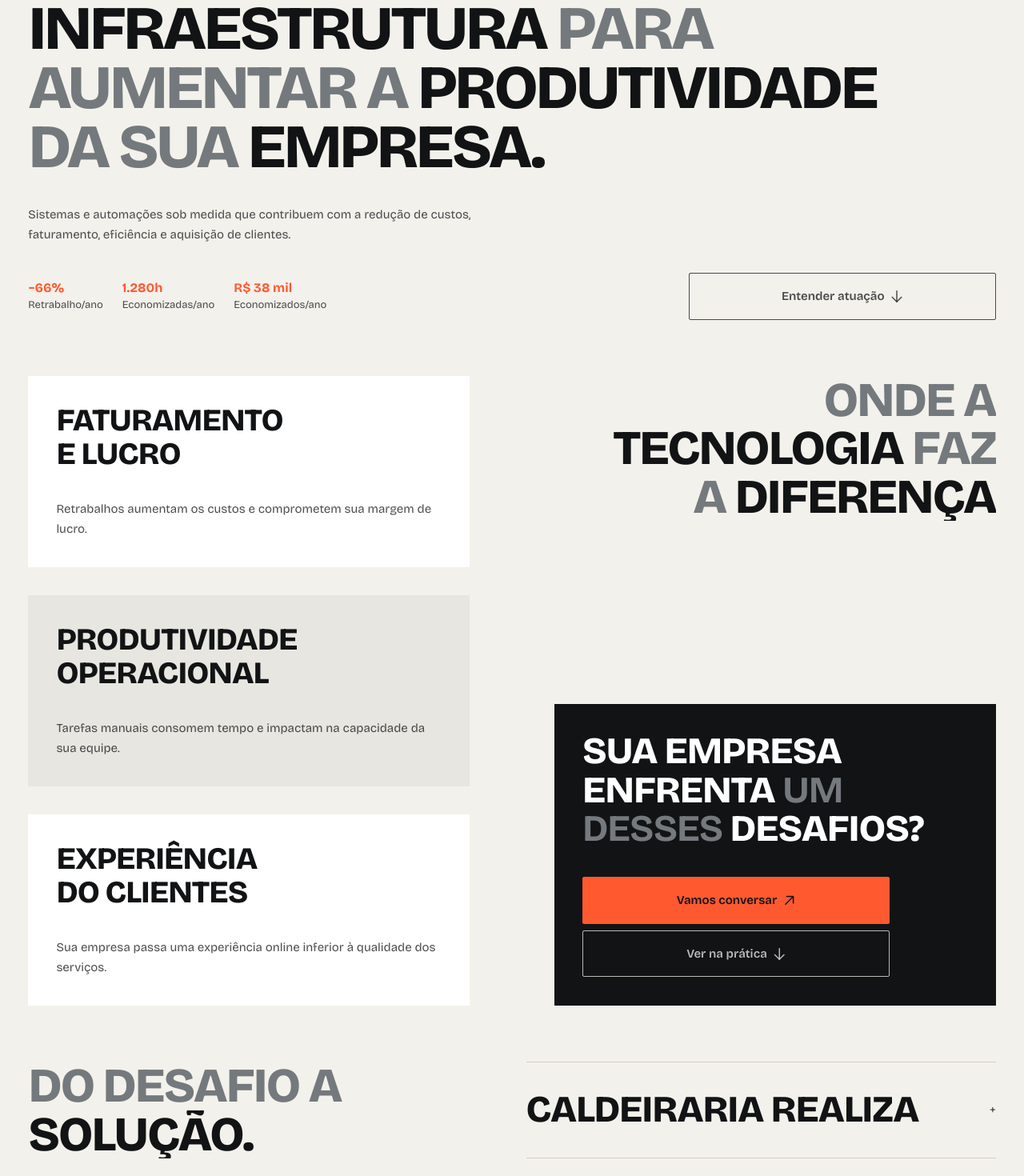
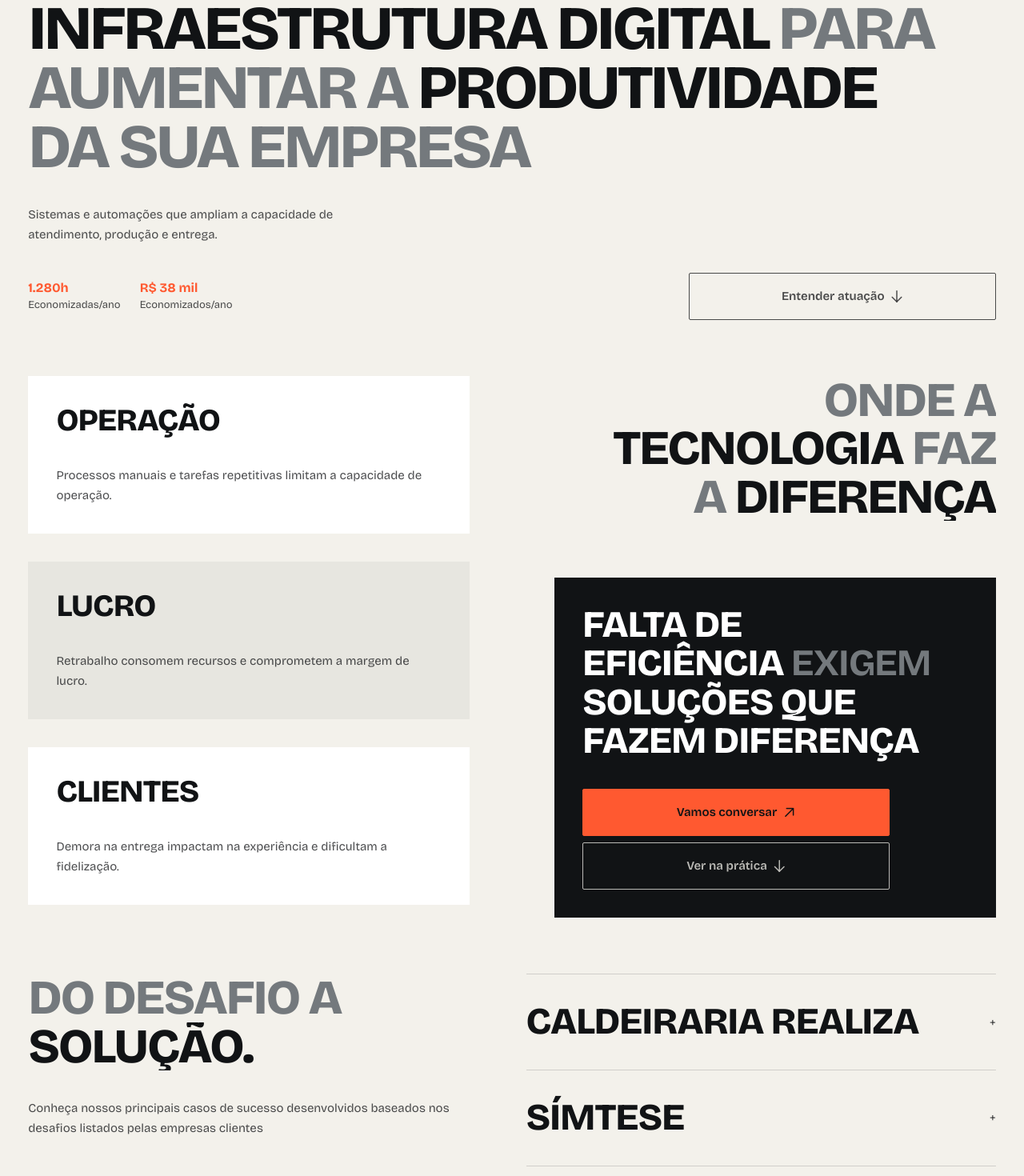
Before and after one commit to FragaTheus/optional-site-comercial, an Angular app: page / in a window 1280 px wide. Shown: the part 300-1770 px from the top of the page at 80% size. Built offline with nearby package versions, Linux system fonts and the light colour scheme.

Commit message:
rev: Copyrwiting home Optional;

```diff
--- a/src/app/features/site/cases/case-content.ts
+++ b/src/app/features/site/cases/case-content.ts
@@ -77,7 +77,7 @@ export const CASES: CaseContent[] = [
     description:
       'Conheça o site comercial da Caldeiraria Realiza e a proposta de apresentar seus serviços em uma presença digital própria.',
     intro:
-      'Desenvolvemos um site comercial para apresentar os serviços da empresa e facilitar solicitações de orçamento, fortalecendo sua credibilidade e criando novas oportunidades comerciais.',
+      'Implementamos um site comercial para que a Realiza pudesse ser encontrada pelo nicho, serviços oferecidos e região de atuação, além de melhorar a experiência e qualificar potenciais clientes.',
     projectUrl: 'https://caldeirariarealiza.com.br/',
     projectLinkLabel: 'Ver projeto',
     heroImage: '/services-imgs/site-home-page-print.png',
--- a/src/app/features/site/cases/sections/hero/hero-section-component.html
+++ b/src/app/features/site/cases/sections/hero/hero-section-component.html
@@ -3,6 +3,11 @@
   <div aria-hidden="true" class="absolute inset-0 -z-20 bg-linear-to-r from-carbon via-transparent to-carbon"></div>
   <div aria-hidden="true" class="absolute inset-0 -z-10 bg-carbon/75"></div>
   <div class="site-container site-grid min-h-112 content-end gap-y-gutter">
+    <app-breadcrumb
+      class="lg:col-span-12"
+      [ancestors]="[{ label: 'Início', routerLink: '/' }, { label: 'Cases' }]"
+      [currentLabel]="caseStudy().project"
+    />
     <div class="lg:col-span-9">
       <p class="eyebrow">Case Optional</p>
       <h1 appReveal="lines" class="mt-gutter"><strong>{{ caseStudy().project }}</strong></h1>
--- a/src/app/features/site/cases/sections/hero/hero-section-component.ts
+++ b/src/app/features/site/cases/sections/hero/hero-section-component.ts
@@ -1,12 +1,13 @@
 import { Component, input } from '@angular/core';
 import { RouterLink } from '@angular/router';
+import { BreadcrumbComponent } from '../../../../../shared/components/breadcrumb/breadcrumb-component';
 import { Reveal } from '../../../../../shared/directives/reveal';
 import { CaseContent } from '../../case-content';
 
 // Apresenta o projeto e oferece acesso ao site e ao contexto do case.
 @Component({
   selector: 'app-case-hero-section',
-  imports: [Reveal, RouterLink],
+  imports: [Reveal, RouterLink, BreadcrumbComponent],
   templateUrl: './hero-section-component.html',
 })
 export class HeroSectionComponent {
--- a/src/app/features/site/home/sections/cases-intro/cases-intro-section-component.html
+++ b/src/app/features/site/home/sections/cases-intro/cases-intro-section-component.html
@@ -3,17 +3,14 @@
     <header class="lg:col-span-6 flex flex-col gap-gutter">
       <h2 appReveal="lines">Do desafio a <br /><strong>solução.</strong></h2>
       <p appReveal class="max-w-xl">
-        Conheça os principais casos de sucesso da Optional desenvolvidos baseados nos desafios
-        listados pelas empresas clientes
+        Conheça nossos principais casos de sucesso desenvolvidos baseados nos desafios listados
+        pelas empresas clientes
       </p>
     </header>
 
     <div class="lg:col-span-6 lg:row-span-2 flex flex-col">
       @for (caseStudy of cases; track caseStudy.slug) {
-        <details
-          appReveal
-          class="group border-t border-carbon/15 py-gutter last:border-b"
-        >
+        <details appReveal class="group border-t border-carbon/15 py-gutter last:border-b">
           <summary
             class="flex cursor-pointer list-none items-center justify-between gap-gutter [&::-webkit-details-marker]:hidden"
           >
--- a/src/app/features/site/home/sections/hero/hero-section-component.html
+++ b/src/app/features/site/home/sections/hero/hero-section-component.html
@@ -5,15 +5,14 @@
         <p class="text-carbon" appReveal>Est. 2025 // SP</p>
         <p appReveal>Studio de Engenharia de Software</p>
       </div>
-      <h1 id="home-hero-title" appReveal="lines" class="max-w-7xl">
-        <strong>Infraestrutura </strong> para aumentar a <strong>produtividade</strong> da sua
-        <strong>empresa.</strong>
+      <h1 id="home-hero-title" appReveal="lines" class="max-w-6xl">
+        <strong>Infraestrutura digital</strong> para aumentar a <strong>produtividade </strong> da
+        sua empresa
       </h1>
     </header>
 
-    <p appReveal class="lg:col-span-8 max-w-xl">
-      Sistemas e automações sob medida que contribuem com a redução de custos, faturamento,
-      eficiência e aquisição de clientes.
+    <p appReveal class="lg:col-span-8 max-w-md">
+      Sistemas e automações que ampliam a capacidade de atendimento, produção e entrega.
     </p>
 
     <footer class="lg:col-span-full flex items-center gap-gutter flex-wrap justify-between">
--- a/src/app/features/site/home/sections/hero/hero-section-component.ts
+++ b/src/app/features/site/home/sections/hero/hero-section-component.ts
@@ -15,7 +15,6 @@ interface IStat {
 export class HeroSectionComponent {
   // Atributos
   protected readonly stats: IStat[] = [
-    { label: '−66%', data: 'Retrabalho/ano' },
     { label: '1.280h', data: 'Economizadas/ano' },
     { label: 'R$ 38 mil', data: 'Economizados/ano' },
   ];
--- a/src/app/features/site/home/sections/objections/objections-section-component.html
+++ b/src/app/features/site/home/sections/objections/objections-section-component.html
@@ -22,7 +22,9 @@
 
     <footer appReveal class="lg:col-span-6 p-gutter items-end flex">
       <div class="card surface-dark flex flex-col gap-gutter justify-between">
-        <h3><strong>Sua empresa enfrenta</strong> um desses <strong>desafios?</strong></h3>
+        <h3>
+          <strong>Falta de eficiência </strong> exigem <strong>soluções que fazem diferença</strong>
+        </h3>
         <div class="flex items-center flex-wrap gap-2">
           <app-btn-cta
             [cta]="{
--- a/src/app/features/site/home/sections/objections/objections-section-component.ts
+++ b/src/app/features/site/home/sections/objections/objections-section-component.ts
@@ -22,18 +22,18 @@ export class ObjectionsSectionComponent {
 
   protected readonly items: IItem[] = [
     {
-      headline: 'Faturamento\n e Lucro',
-      text: 'Retrabalhos aumentam os custos e comprometem sua margem de lucro.',
+      headline: 'Operação',
+      text: 'Processos manuais e tarefas repetitivas limitam a capacidade de operação.',
       body: `${this.defaultClass} card-primary`,
     },
     {
-      headline: 'Produtividade\n operacional',
-      text: 'Tarefas manuais consomem tempo e impactam na capacidade da sua equipe.',
+      headline: 'Lucro',
+      text: 'Retrabalho consomem recursos e comprometem a margem de lucro.',
       body: `${this.defaultClass} card-tertiary`,
     },
     {
-      headline: 'Experiência\n do clientes',
-      text: 'Sua empresa passa uma experiência online inferior à qualidade dos serviços.',
+      headline: 'Clientes',
+      text: 'Demora na entrega impactam na experiência e dificultam a fidelização.',
       body: `${this.defaultClass} card-primary`,
     },
   ];
--- a/src/app/features/site/services/sections/hero/hero-section-component.ts
+++ b/src/app/features/site/services/sections/hero/hero-section-component.ts
@@ -1,13 +1,13 @@
 import { Component, input } from '@angular/core';
 import { BtnCtaComponent } from '../../../../../shared/components/btn-cta/btn-cta-component';
-import { RouterLink } from '@angular/router';
+import { BreadcrumbComponent } from '../../../../../shared/components/breadcrumb/breadcrumb-component';
 import { Reveal } from '../../../../../shared/directives/reveal';
 import { ServiceContent } from '../../service-content';
 
 // Abertura da página de serviço: trilha de navegação, h1 alinhado à busca, introdução objetiva e CTAs.
 @Component({
   selector: 'app-service-hero-section',
-  imports: [Reveal, RouterLink, BtnCtaComponent],
+  imports: [Reveal, BreadcrumbComponent, BtnCtaComponent],
   templateUrl: './hero-section-component.html',
 })
 export class HeroSectionComponent {
--- /dev/null
+++ b/src/app/shared/components/breadcrumb/breadcrumb-component.html
@@ -0,0 +1,19 @@
+<nav aria-label="Trilha de navegação">
+  <ol class="flex flex-wrap items-center gap-gutter">
+    @for (ancestor of ancestors(); track ancestor.label) {
+      <li>
+        @if (ancestor.routerLink) {
+          <a
+            [routerLink]="ancestor.routerLink"
+            class="w-auto max-w-none underline underline-offset-4 hover:decoration-signal"
+            >{{ ancestor.label }}</a
+          >
+        } @else {
+          {{ ancestor.label }}
+        }
+      </li>
+      <li aria-hidden="true">/</li>
+    }
+    <li aria-current="page">{{ currentLabel() }}</li>
+  </ol>
+</nav>
--- /dev/null
+++ b/src/app/shared/components/breadcrumb/breadcrumb-component.ts
@@ -0,0 +1,18 @@
+import { Component, input } from '@angular/core';
+import { RouterLink } from '@angular/router';
+
+export interface BreadcrumbItem {
+  label: string;
+  routerLink?: string;
+}
+
+// Exibe uma trilha acessível de links ancestrais e da página atual.
+@Component({
+  selector: 'app-breadcrumb',
+  imports: [RouterLink],
+  templateUrl: './breadcrumb-component.html',
+})
+export class BreadcrumbComponent {
+  readonly ancestors = input.required<readonly BreadcrumbItem[]>();
+  readonly currentLabel = input.required<string>();
+}
```
Also changed, not shown: src/app/features/site/services/sections/hero/hero-section-component.html (+24 -19 lines), 2 other files (tests, documents, lock files or other folders).
